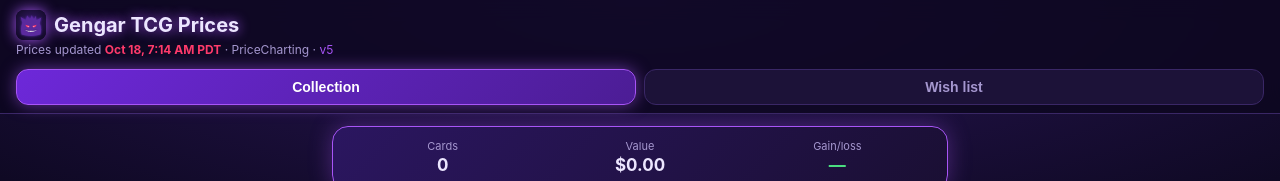
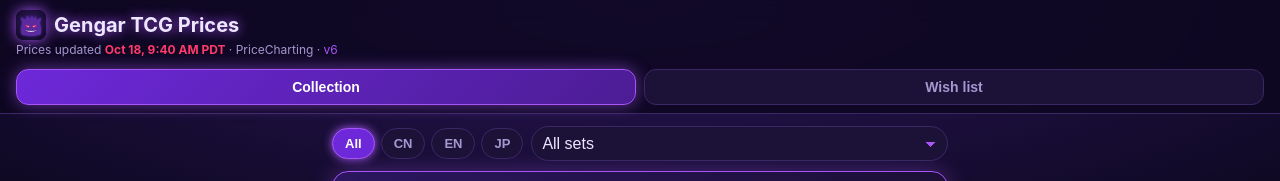
Before and after one commit to matashi25/gengar-tcg-prices, a plain HTML site: page index.html in a window 1280 px wide. Shown: the top 181 px of the page. Drawn offline with Linux system fonts and the light colour scheme.

Commit message:
v6: language/set filters

```diff
--- a/app.js
+++ b/app.js
@@ -1,6 +1,11 @@
 const KEY='tcg-user-v1',GR={ungraded:'Ungraded',grade_7:'Grade 7',grade_8:'Grade 8',grade_9:'Grade 9',grade_9_5:'Grade 9.5',psa_10:'PSA 10'};
 let D={cards:[]},U=load(),tab=new URLSearchParams(location.search).get('tab')==='wish'?'wish':'own';
 function load(){try{return JSON.parse(localStorage.getItem(KEY))||{cards:{}}}catch{return{cards:{}}}}
+let F=(()=>{try{return JSON.parse(localStorage.getItem('tcg-filter-v1'))||{}}catch{return{}}})();F.lang=F.lang||'all';F.set=F.set||'all';
+const saveF=()=>localStorage.setItem('tcg-filter-v1',JSON.stringify(F));
+const pass=c=>(F.lang==='all'||c.language===F.lang)&&(F.set==='all'||c.set===F.set);
+function filters(){const L=[...new Set(D.cards.map(c=>c.language))].sort(),S=[...new Set(D.cards.filter(c=>F.lang==='all'||c.language===F.lang).map(c=>c.set))].sort();if(F.set!=='all'&&!S.includes(F.set))F.set='all';
+  return `<div class="flt"><div class="chips">${['all',...L].map(l=>`<button data-fl="${l}" class="${F.lang===l?'on':''}">${l==='all'?'All':l}</button>`).join('')}</div><select id="fset"><option value="all">All sets</option>${S.map(x=>`<option ${x===F.set?'selected':''}>${esc(x)}</option>`).join('')}</select></div>`}
 function save(){localStorage.setItem(KEY,JSON.stringify(U))}
 const TZ='America/Los_Angeles',dt=(t,o)=>new Date(t).toLocaleString('en-US',{timeZone:TZ,...o});
 const $=s=>document.querySelector(s),f=v=>v==null||isNaN(v)?'—':'$'+(+v).toLocaleString('en-US',{minimumFractionDigits:2,maximumFractionDigits:2});
@@ -28,8 +33,8 @@
 function render(){
   if(D.updated_at) $('#upd').innerHTML=`Prices updated <b>${dt(D.updated_at,{month:'short',day:'numeric',hour:'numeric',minute:'2-digit',timeZoneName:'short'})}</b> · PriceCharting${navigator.onLine?'':' · offline'} · <span style="color:var(--glow)">${APP_VERSION}</span>`;
   $('#t-own').classList.toggle('on',tab==='own');$('#t-wish').classList.toggle('on',tab==='wish');
-  const mine=D.cards.filter(c=>u(c.id).status===tab),rest=D.cards.filter(c=>!u(c.id).status);
-  let h='';
+  const mine=D.cards.filter(c=>pass(c)&&u(c.id).status===tab),rest=D.cards.filter(c=>pass(c)&&!u(c.id).status);
+  let h=filters();
   if(tab==='own'){let v=0,cost=0;for(const c of mine){const x=u(c.id),cur=c.prices_usd?.[x.grade];if(cur!=null)v+=cur;const b=parseFloat(x.price);if(!isNaN(b))cost+=b}
     const g=v-cost;h+=`<div class="tot"><div><small>Cards</small><b>${mine.length}</b></div><div><small>Value</small><b>${f(v)}</b></div><div><small>Gain/loss</small><b class="${g>=0?'up':'down'}">${cost?(g>=0?'+':'−')+f(Math.abs(g)).slice(1):'—'}</b></div></div>`}
   else{let v=0;for(const c of mine)v+=c.prices_usd?.ungraded||0;h+=`<div class="tot"><div><small>Wanted</small><b>${mine.length}</b></div><div><small>Ungraded total</small><b>${f(v)}</b></div><div><small>PSA 10 total</small><b>${f(mine.reduce((a,c)=>a+(c.prices_usd?.psa_10||0),0))}</b></div></div>`}
@@ -42,12 +47,14 @@
   $('#m').innerHTML=h;
 }
 document.addEventListener('click',e=>{const b=e.target.closest('button');if(!b)return;
+  if(b.dataset.fl){F.lang=b.dataset.fl;saveF();render();return}
   if(b.id==='t-own'||b.id==='t-wish'){tab=b.id==='t-own'?'own':'wish';render();scrollTo(0,0);return}
   if(b.dataset.s){const x=u(b.dataset.id);x.status=x.status===b.dataset.s?null:b.dataset.s;save();render();return}
   if(b.id==='exp'){const a=document.createElement('a');a.href=URL.createObjectURL(new Blob([JSON.stringify({app:'gengar-tcg',exported_at:new Date().toISOString(),...U},null,2)],{type:'application/json'}));a.download='tcg-backup-'+new Date().toISOString().slice(0,10)+'.json';a.click();return}
   if(b.id==='impb')$('#imp').click();
 });
 document.addEventListener('change',e=>{const t=e.target;
+  if(t.id==='fset'){F.set=t.value;saveF();render();return}
   if(t.id==='imp'){const r=new FileReader();r.onload=()=>{try{const j=JSON.parse(r.result);if(!j.cards)throw 0;if(confirm('Replace your current collection data with this backup?')){U={cards:j.cards};save();render()}}catch{alert('Not a valid backup file')}};r.readAsText(t.files[0]);t.value='';return}
   if(t.dataset.k){u(t.dataset.id)[t.dataset.k]=t.value;save();render()}
 });
@@ -90,7 +97,7 @@
     (navigator.clipboard?navigator.clipboard.writeText(txt):Promise.reject()).then(()=>alert('Copied! Paste it to Grok Bot.'),()=>prompt('Copy this and send it to Grok Bot:',txt));return}
 });
 addEventListener('online',render);addEventListener('offline',render);
-const APP_VERSION='v5';
+const APP_VERSION='v6';
 if('serviceWorker' in navigator){
   const had=!!navigator.serviceWorker.controller;let reloaded=false;
   navigator.serviceWorker.addEventListener('controllerchange',()=>{if(had&&!reloaded){reloaded=true;location.reload()}});
--- a/index.html
+++ b/index.html
@@ -37,10 +37,14 @@
 .rng{display:flex;gap:6px;margin-top:8px}.rng button{flex:1;padding:6px;border-radius:9px;border:1px solid var(--line);background:var(--card2);color:var(--mut);font-size:12px}.rng button.on{color:#fff;border-color:var(--glow);box-shadow:0 0 8px var(--glow)}
 .sheet input,.sheet select{width:100%;padding:9px;border-radius:10px;border:1px solid var(--line);background:#120a28;color:var(--txt);font-size:16px;margin:4px 0 8px}.sheet label{font-size:12px;color:var(--mut)}
 .note{font-size:12px;color:var(--mut);margin-top:8px}
+.flt{display:flex;gap:8px;align-items:center;margin-bottom:10px}.chips{display:flex;gap:6px;flex-shrink:0}
+.chips button{padding:7px 12px;border-radius:999px;border:1px solid var(--line);background:var(--card);color:var(--mut);font-weight:700;font-size:13px}
+.chips button.on{color:#fff;background:#6d28d9;border-color:var(--glow);box-shadow:0 0 10px var(--glow)}
+#fset{flex:1;min-width:0;padding:8px 10px;border-radius:999px;border:1px solid var(--line);background:var(--card);color:var(--txt);font-size:16px;-webkit-appearance:none;appearance:none;background-image:linear-gradient(45deg,transparent 50%,#a855f7 50%),linear-gradient(135deg,#a855f7 50%,transparent 50%);background-position:calc(100% - 16px) 55%,calc(100% - 11px) 55%;background-size:5px 5px;background-repeat:no-repeat;padding-right:26px;text-overflow:ellipsis}
 </style></head><body>
 <header><h1><img src="icon.svg" alt="">Gengar TCG Prices</h1><div class="upd" id="upd">Loading…</div>
 <nav><button id="t-own" class="on">Collection</button><button id="t-wish">Wish list</button></nav></header>
 <main id="m"></main>
 <div id="ov"></div>
 <input type="file" id="imp" accept="application/json" hidden>
-<script src="app.js?v=5"></script></body></html>
+<script src="app.js?v=6"></script></body></html>
--- a/prices.json
+++ b/prices.json
@@ -1,5 +1,5 @@
 {
-  "updated_at": "2026-10-18T14:14:37Z",
+  "updated_at": "2026-10-18T16:40:00Z",
   "source": "PriceCharting",
   "cards": [
     {
--- a/sw.js
+++ b/sw.js
@@ -1,4 +1,4 @@
-const V='tcg-v5';
+const V='tcg-v6';
 const SHELL=['./','index.html','app.js','manifest.webmanifest','icon.svg','icon-180.png','icon-192.png','icon-512.png','prices.json'];
 async function precache(){const c=await caches.open(V);
   await Promise.all(SHELL.map(u=>fetch(u,{cache:'no-store'}).then(r=>r.ok&&c.put(u,r)).catch(()=>{})));
```
